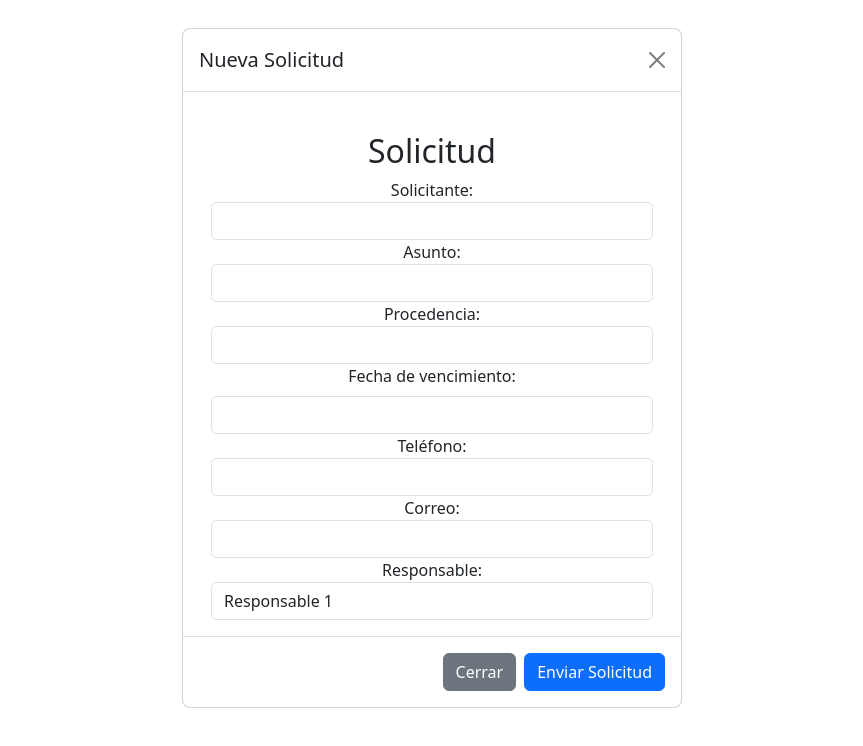
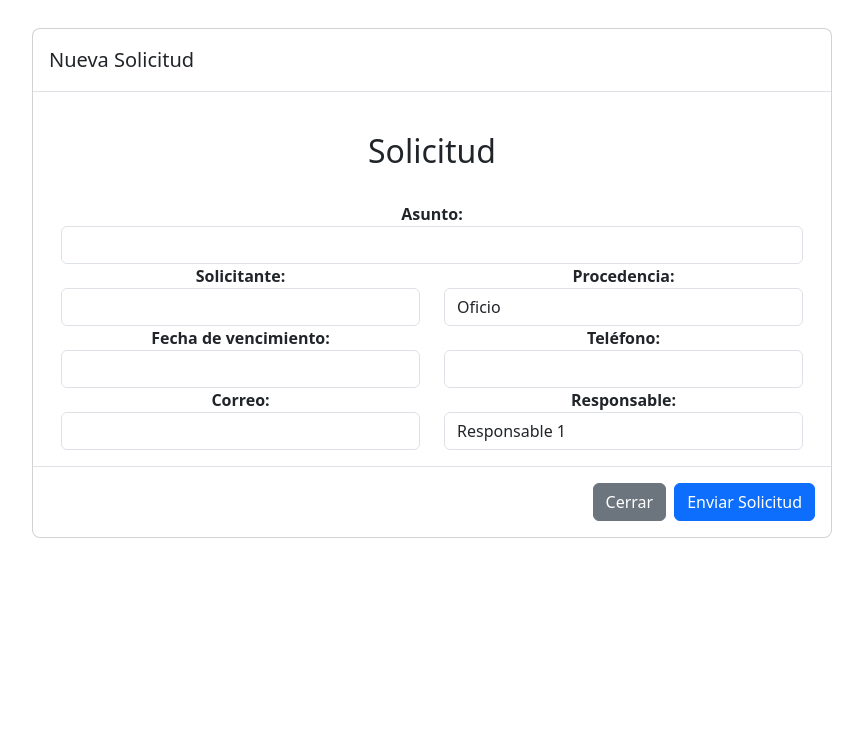
Before and after one commit to AxelLaraG/Modulo_Solicitudes, a Next.js app: page / in a window 1280 px wide. Shown: the top 746 px of the page, without its empty margins (208-1071 px from the left). Built offline with nearby package versions, Linux system fonts and the light colour scheme.

Commit message:
Update to request views

```diff
--- a/src/components/formulario.jsx
+++ b/src/components/formulario.jsx
@@ -4,6 +4,7 @@ import { useEffect, useState, useRef } from "react";
 import { useRouter, useSearchParams } from "next/navigation";
 import flatpickr from "flatpickr";
 import "flatpickr/dist/l10n/es.js";
+import "flatpickr/dist/flatpickr.min.css";
 
 function SolicitudModal() {
   const router = useRouter();
@@ -14,7 +15,7 @@ function SolicitudModal() {
     solicitante: "",
     telefono: "",
     asunto: "",
-    procedencia: "",
+    procedencia: "Procedencia 1",
     correo: "",
     responsable: "Responsable 1",
     fechaVen: "",
@@ -124,32 +125,42 @@ function SolicitudModal() {
         aria-hidden={!showModal}
         style={{ display: showModal ? "block" : "none" }}
       >
-        <div className="modal-dialog">
+        <div className="modal-dialog modal-lg">
           <div className="modal-content">
             <div className="modal-header">
               <h5 className="modal-title" id="solicitudModalLabel">
                 {idSolicitud ? "Modificar Solicitud" : "Nueva Solicitud"}
               </h5>
-              <button
-                type="button"
-                className="btn-close"
-                onClick={handleCloseModal}
-                aria-label="Close"
-              ></button>
+
             </div>
             <div className="modal-body">
               <div className="container mt-4">
                 <div className="header-container">
                   <h2 className="text-center">Solicitud</h2>
+                  <br />
                 </div>
 
                 <form id="formularioSolicitud" onSubmit={handleSubmit}>
                   {idSolicitud && (
                     <input type="hidden" id="idSolicitud" value={idSolicitud} />
                   )}
-
+                  <div className="col-md-12">
                     <div className="form-group">
-                    <label htmlFor="solicitante">Solicitante:</label>
+                      <label htmlFor="asunto" className="fw-bold">Asunto:</label>
+                      <input
+                        type="text"
+                        className="form-control"
+                        id="asunto"
+                        value={formData.asunto}
+                        onChange={handleChange}
+                        required
+                      />
+                    </div>
+                  </div>
+                  <div className="row">
+                    <div className="col-md-6">
+                      <div className="form-group">
+                        <label htmlFor="solicitante" className="fw-bold" >Solicitante:</label>
                         <input
                           type="text"
                           className="form-control"
@@ -159,30 +170,26 @@ function SolicitudModal() {
                           required
                         />
                       </div>
+                    </div>
+                    <div className="col-md-6">
                       <div className="form-group">
-                    <label htmlFor="asunto">Asunto:</label>
-                    <input
-                      type="text"
-                      className="form-control"
-                      id="asunto"
-                      value={formData.asunto}
-                      onChange={handleChange}
-                      required
-                    />
-                  </div>
-                  <div className="form-group">
-                    <label htmlFor="procedencia">Procedencia:</label>
-                    <input
-                      type="text"
+                        <label htmlFor="procedencia" className="fw-bold" >Procedencia:</label>
+                        <select
                           className="form-control"
                           id="procedencia"
                           value={formData.procedencia}
                           onChange={handleChange}
                           required
-                    />
+                        >
+                          <option value="Procedencia 1">Oficio</option>
+                          <option value="Procedencia 2">Correo</option>
+                          <option value="Procedencia 3">Teléfono</option>
+                        </select>
                       </div>
+                    </div>
+                    <div className="col-md-6">
                       <div className="form-group">
-                    <label htmlFor="fechaInput" className="form-label">
+                        <label htmlFor="fechaInput" className="fw-bold">
                           Fecha de vencimiento:
                         </label>
                         <input
@@ -199,8 +206,10 @@ function SolicitudModal() {
                           className="invalid-feedback d-none"
                         ></div>
                       </div>
+                    </div>
+                    <div className="col-md-6">
                       <div className="form-group">
-                    <label htmlFor="telefono">Teléfono:</label>
+                        <label htmlFor="telefono" className="fw-bold" >Teléfono:</label>
                         <input
                           type="tel"
                           className="form-control"
@@ -211,8 +220,10 @@ function SolicitudModal() {
                           onChange={handleChange}
                         />
                       </div>
+                    </div>
+                    <div className="col-md-6">
                       <div className="form-group">
-                    <label htmlFor="correo">Correo:</label>
+                        <label htmlFor="correo" className="fw-bold">Correo:</label>
                         <input
                           type="email"
                           className="form-control"
@@ -221,8 +232,10 @@ function SolicitudModal() {
                           onChange={handleChange}
                         />
                       </div>
+                    </div>
+                    <div className="col-md-6">
                       <div className="form-group">
-                    <label htmlFor="responsable">Responsable:</label>
+                        <label htmlFor="responsable" className="fw-bold">Responsable:</label>
                         <select
                           className="form-control"
                           id="responsable"
@@ -237,8 +250,9 @@ function SolicitudModal() {
                           <option value="Responsable 5">Responsable 5</option>
                         </select>
                       </div>
-
+                    </div>
                     {idSolicitud && (
+                      <div className="col-md-6">
                         <div className="form-group">
                           <label htmlFor="estatus">Estatus:</label>
                           <select
@@ -252,7 +266,9 @@ function SolicitudModal() {
                             <option value="rechazado">Rechazado</option>
                           </select>
                         </div>
+                      </div>
                     )}
+                  </div>
                 </form>
               </div>
             </div>
```
Lines whose indentation alone changed are shown as unchanged.
